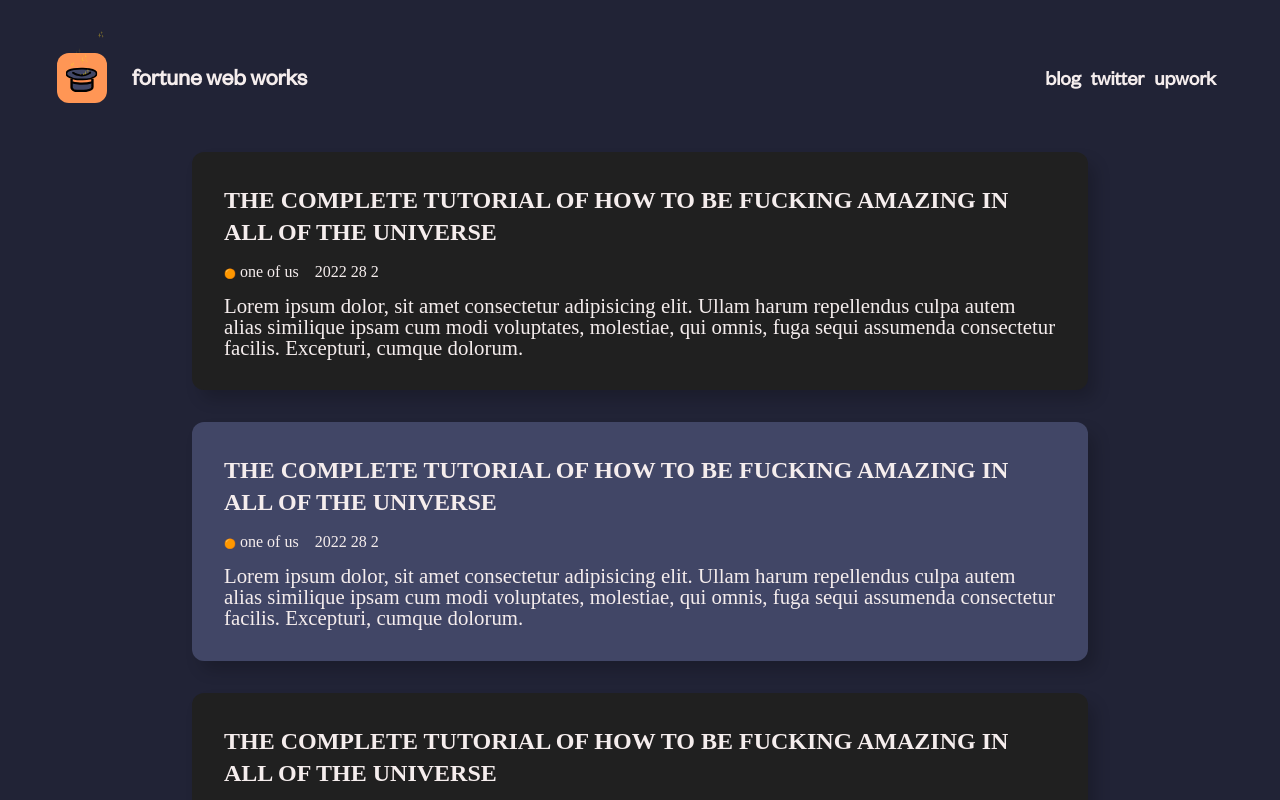
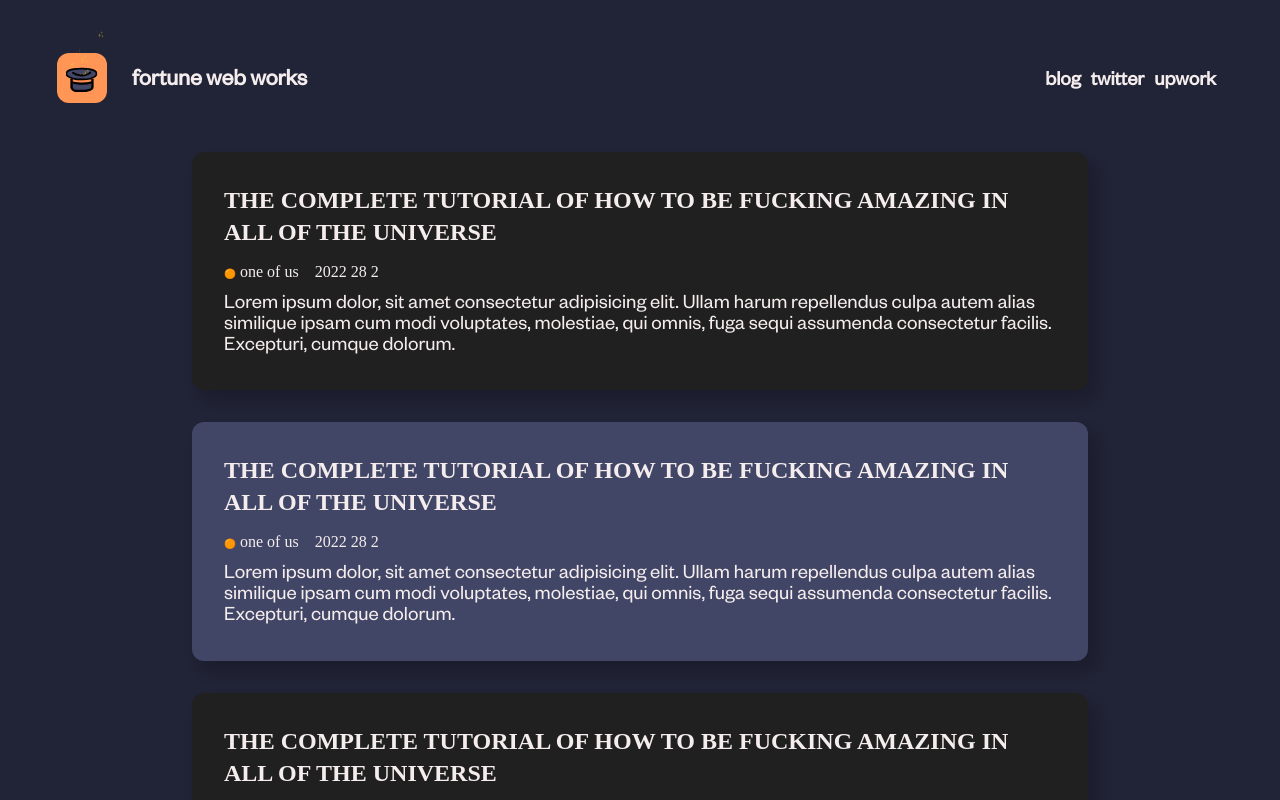
Before and after one commit to FortuneWebWorks/Fortune-NextJs, a Next.js app: page /blog in a window 1280 px wide. Shown: the top 800 px of the page. Built offline with nearby package versions, Linux system fonts and the light colour scheme.

Commit message:
:zap: founders grotesk font replaced for comment  text blog page

```diff
--- a/components/HatAnimation.js
+++ b/components/HatAnimation.js
@@ -53,12 +53,12 @@ function HatAnimation() {
 
     return () => {
       // eslint-disable-next-line react-hooks/exhaustive-deps
+      window.removeEventListener('focus', onFocus);
+      window.removeEventListener('blur', onBlur);
       stars = [];
 
       clearInterval(interval);
       cancelAnimationFrame(animation);
-      window.removeEventListener('focus', onFocus);
-      window.removeEventListener('blur', onBlur);
     };
   }, []);
 
--- a/styles/Blog.module.scss
+++ b/styles/Blog.module.scss
@@ -1,4 +1,9 @@
 @use './Variables' as *;
+
+@font-face {
+  font-family: Founders_Grotesk;
+  src: url('../fonts/Founders_Grotesk/FoundersGrotesk-Regular.otf');
+}
 
 .blog_body {
   display: flex;
@@ -50,7 +55,7 @@
 
   .blog_post_comment {
     font-size: 1.3rem;
-    font-family: Cubano;
+    font-family: Founders_Grotesk;
   }
 
   .point_circle {
```
